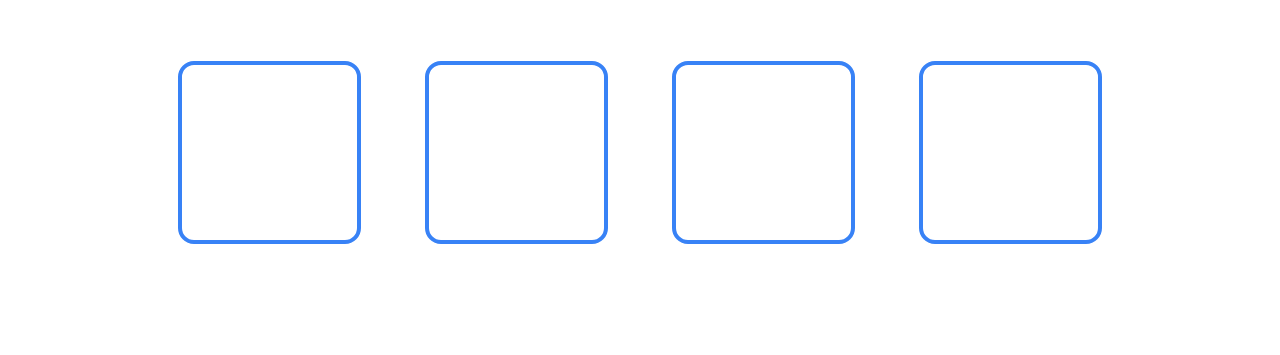
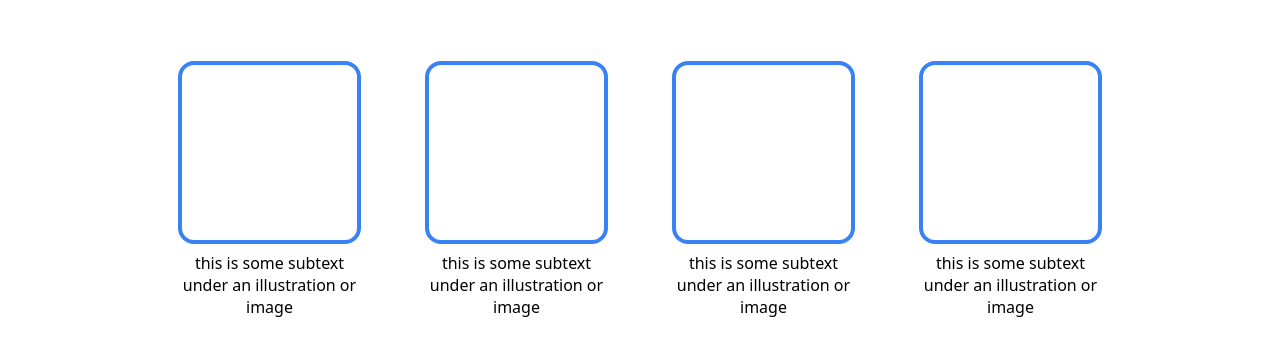
Before and after one commit to hammy412/landing-page, a plain HTML site: page index.html in a window 1280 px wide. Shown: the part 623-978 px from the top of the page. Before the commit the page ends 867 px from the top, so only its background shows below. Drawn offline with Linux system fonts and the light colour scheme.

Commit message:
Random section complete

```diff
--- a/index.html
+++ b/index.html
@@ -33,16 +33,26 @@
             <div>Some random information.</div>
         </div>
         <div class="rand-pics">
-            <div class="sq"></div>
-            <div class="sq"></div>
-            <div class="sq"></div>
-            <div class="sq"></div>
-        </div>
-        <div class="rand-text">
-            <div></div>
-            <div></div>
-            <div></div>
-            <div></div>
+            <div class="container">
+                <div class="sq"></div>
+                <div class="rand-text">this is some subtext under an illustration or image</div>
+            </div>
+            <div class="container">
+                <div class="sq"></div>
+                <div class="rand-text">this is some subtext under an illustration or image</div>
+            </div>
+            <div class="container">
+                <div class="sq"></div>
+                <div class="rand-text">this is some subtext under an illustration or image</div>
+            </div>
+            <div class="container">
+                <div class="sq"></div>
+                <div class="rand-text">this is some subtext under an illustration or image</div>
+            </div>
+
+
+
+
         </div>
     </div>
 
--- a/styles.css
+++ b/styles.css
@@ -79,10 +79,14 @@ ul {
     font-size: 18px;
 }
 
+.random {
+    padding-top: 50px;
+    padding-bottom: 100px;
+}
+
 .rand-title {
     display: flex;
     justify-content: center;
-    padding-top: 50px;
     font-size: 36px;
     font-weight: bolder;
     color: #1F2937;
@@ -96,9 +100,21 @@ ul {
 
 }
 
+.container {
+    display: flex;
+    flex-direction: column;
+    align-items: center;
+    gap: 8px;
+}
+
 .sq {
     width: 175px;
     height: 175px;
     border: 4px solid #3882F6;
     border-radius: 16px;
 }
+
+.rand-text {
+    width: 175px;
+    text-align: center;
+}
```
